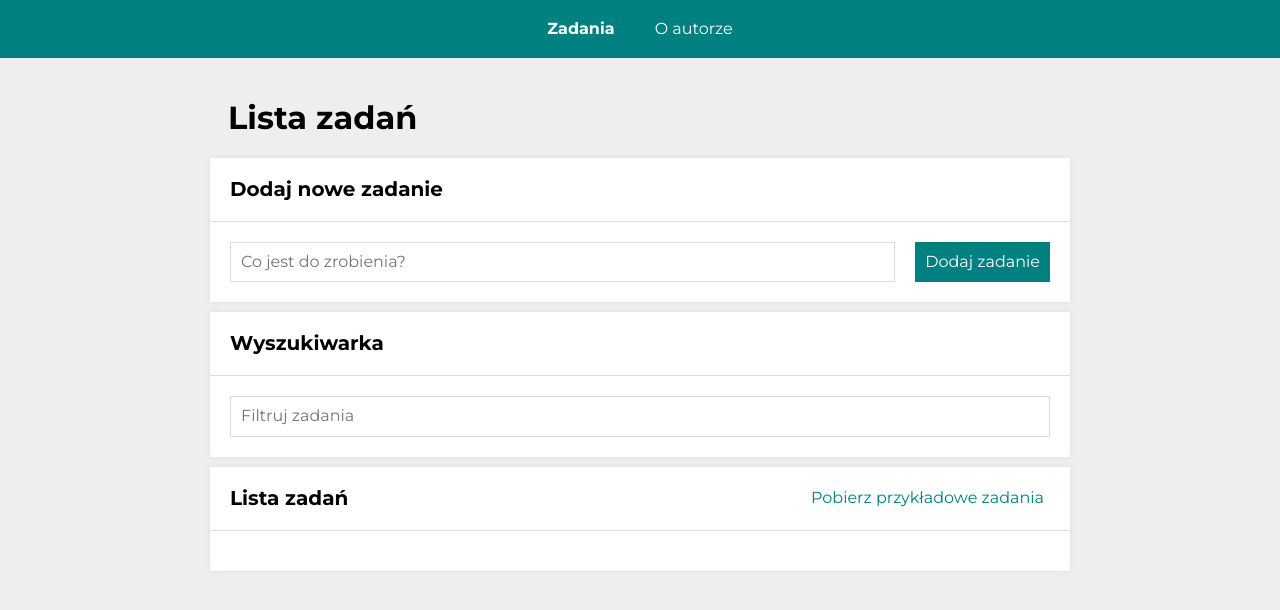
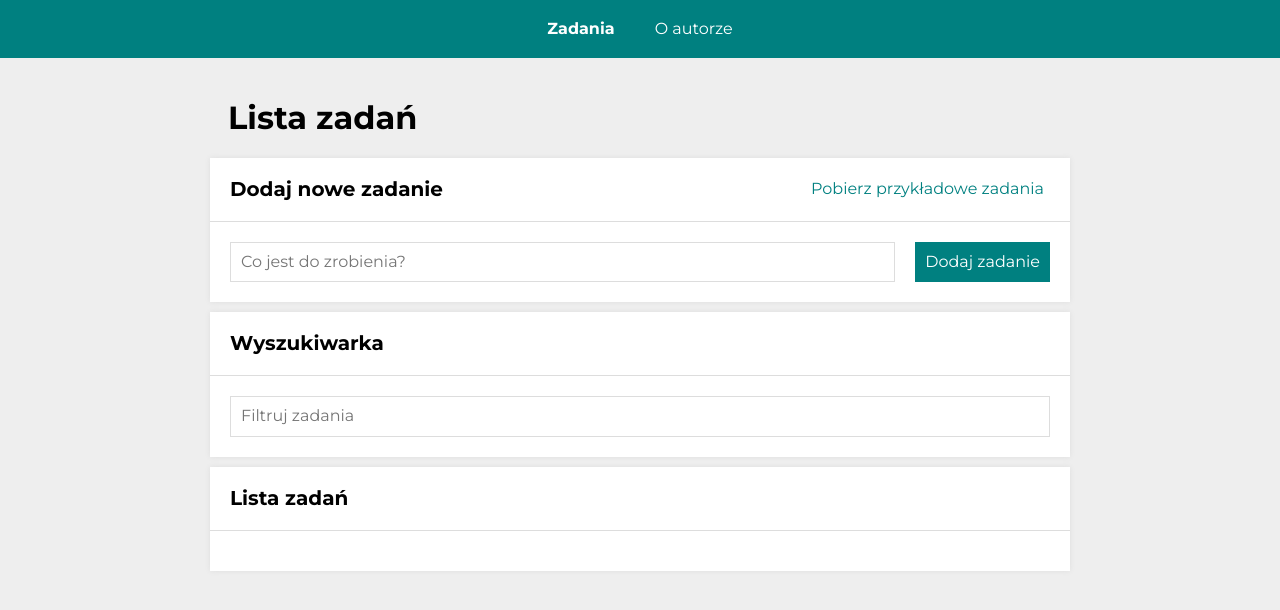
Before and after one commit to DawBrzeski/todos-list-react, a React (Create React App) app: page /zadania/1#/zadania in a window 1280 px wide. Shown: the top 610 px of the page. Built offline with nearby package versions, Linux system fonts and the light colour scheme.

Commit message:
replace button fetchExampleTasks

```diff
--- a/public/exampleTasks.json
+++ b/public/exampleTasks.json
@@ -1,11 +1,11 @@
 [
     {
-        "content": "Oznaczyć to zadanie jako ukończone",
+        "content": "Pójść do sklepu",
         "done": false,
         "id": "FRnOvII756DkqcRUQyi6X"
     },
     {
-        "content": "Ukończyć wszystkie zadania",
+        "content": "Kupić masło",
         "done": false,
         "id": "cTkLgvLEa1vSqCLZI2cEd"
     }
--- a/src/features/tasks/TasksPage/Buttons/index.js
+++ b/src/features/tasks/TasksPage/Buttons/index.js
@@ -20,7 +20,6 @@ const Buttons = () => {
 
     return (
         <Wrapper>
-            <FetchExampledTasksButton />
             {!areTasksEmpty > 0 && (
                 <>
                     <Button onClick={() => dispatch(toggleHideDone())}
--- a/src/features/tasks/TasksPage/index.js
+++ b/src/features/tasks/TasksPage/index.js
@@ -5,6 +5,7 @@ import Section from "../../../common/Section";
 import Header from "../../../common/Header";
 import Container from "../../../common/Container";
 import Search from "./Search";
+import FetchExampledTasksButton from "./FetchExampledTasksButton";
 
 
 
@@ -18,6 +19,7 @@ function TasksPage() {
       <Header title="Lista zadań" />
       <Section
         title="Dodaj nowe zadanie"
+        extraHeaderContent={<FetchExampledTasksButton/>}
         body={<Form />}
       />
 
```
